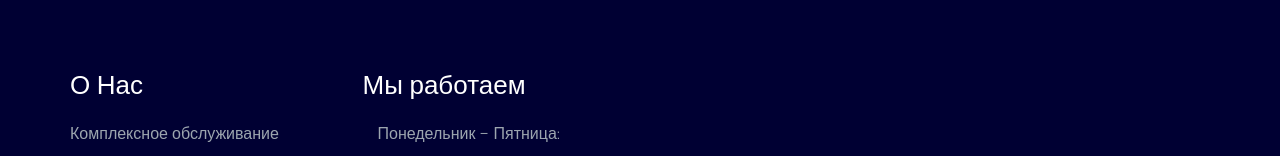
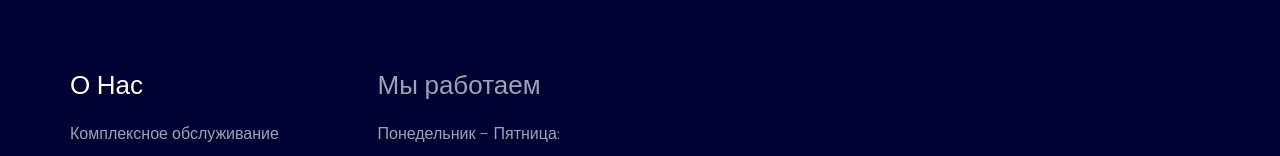
Before and after one commit to eleonkov/kiros-plus, a plain HTML site: page index.html in a window 1280 px wide. Shown: the part 3994-4150 px from the top of the page. Drawn offline with Linux system fonts and the light colour scheme; some packages are replaced by stand-ins of ours; a script that the page names is missing.

Commit message:
Update index.html

```diff
--- a/index.html
+++ b/index.html
@@ -696,8 +696,7 @@
                     </div>
                     <div class="col-lg-3 col-md-6">
                         <div class="single-footer-widget business-hour ">
-                            <h3>Мы работаем</h3>
-                            <!--p>Opining Days:</p-->
+                            <h3><span>Мы работаем</span></h3>
                             <p><span>Понедельник – Пятница:</span></p>
                             <p><span>с 9:00 до 18:00</span></p>
                             <p><span>Суббота: с 9:00 до 15:00</span></p>
```
